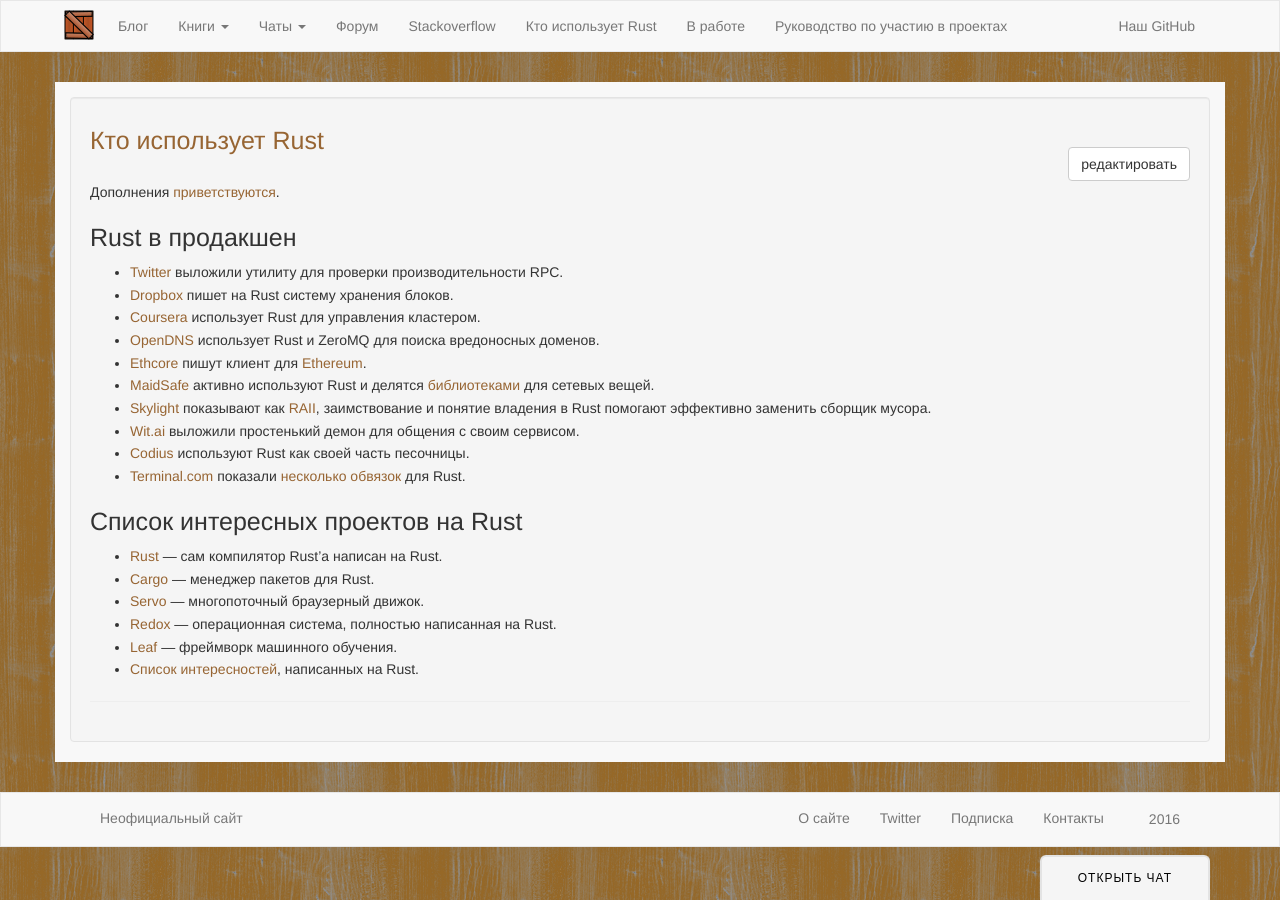
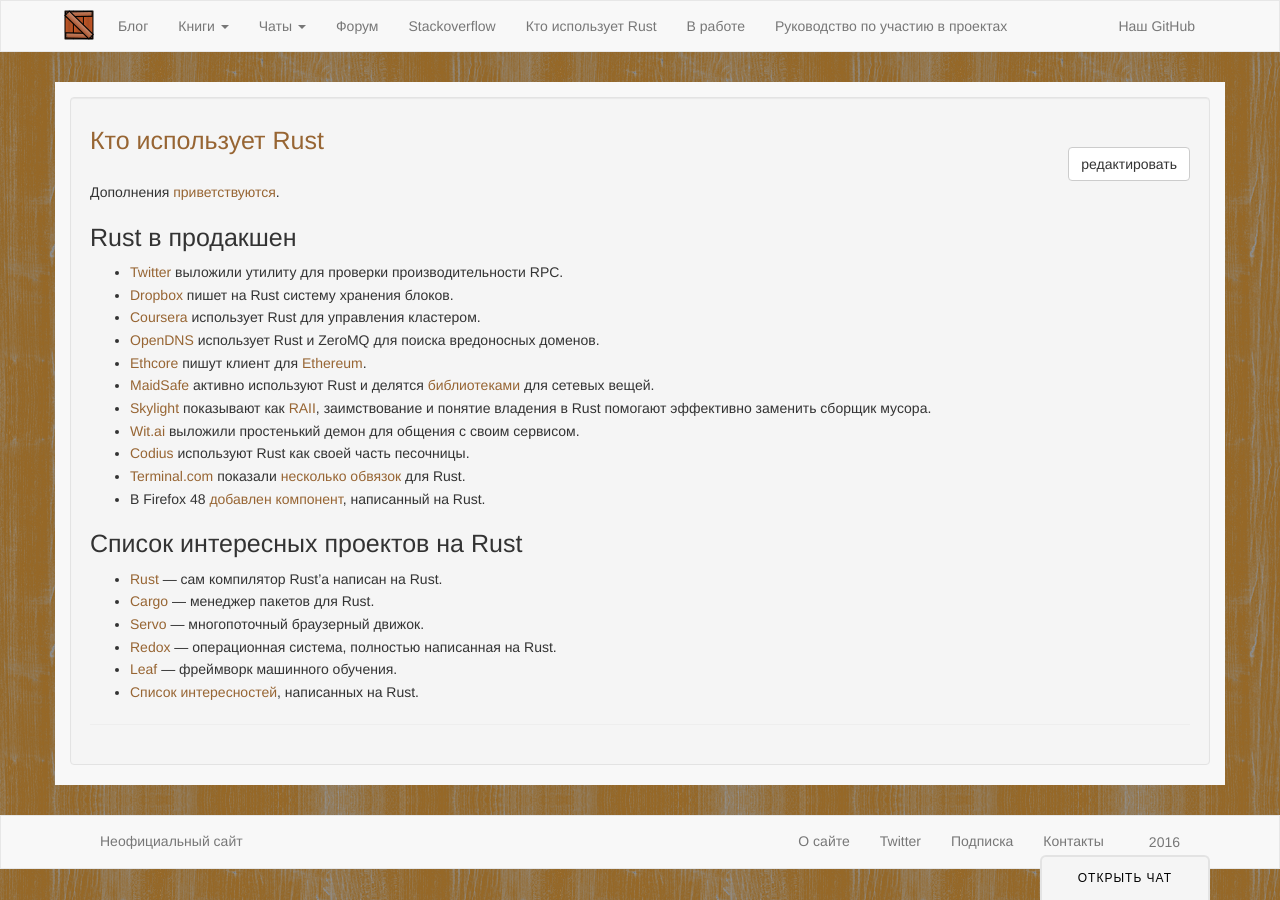
Before and after one commit to rust-lang-ru/rustycrate.ru, a Jekyll site: the page built from adopters.md, in a window 1280 px wide. Built offline with Jekyll 4.4.1, drawn with Linux system fonts in a browser that asks for light colours; nearby versions of some CDN libraries; Markdown is read by kramdown in place of the engine named in the settings; comment, search, counter and statistics services are not loaded.

Commit message:
Firefox и Rust
Добавлена ссылка на новость о том, что в Firefox 48 добавлен компонент, написанный на Rust.

```diff
--- a/adopters.md
+++ b/adopters.md
@@ -22,6 +22,7 @@
 * [Terminal.com](http://slides.com/jonathanreem/implementing-http-1#/) показали
   [несколько](https://github.com/terminalcloud/libnetfilter_queue)
   [обвязок](https://github.com/terminalcloud/rust-scheduler) для Rust.
+* В Firefox 48 [добавлен компонент](https://hacks.mozilla.org/2016/07/shipping-rust-in-firefox/), написанный на Rust.
 
 # Список интересных проектов на Rust
 * [Rust](https://github.com/rust-lang/rust) — сам компилятор Rust'а написан на Rust.
```
